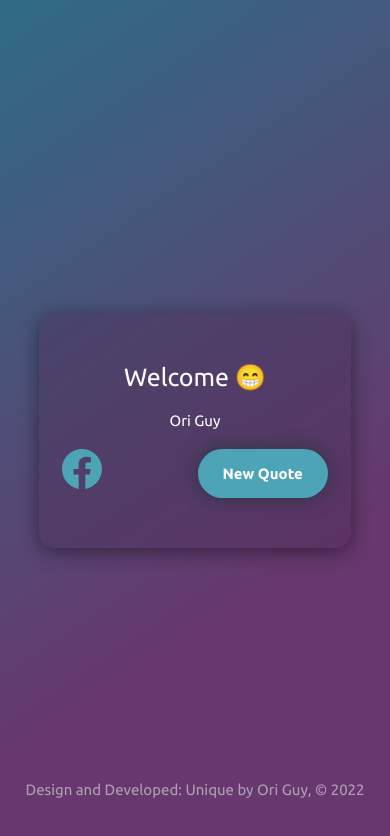
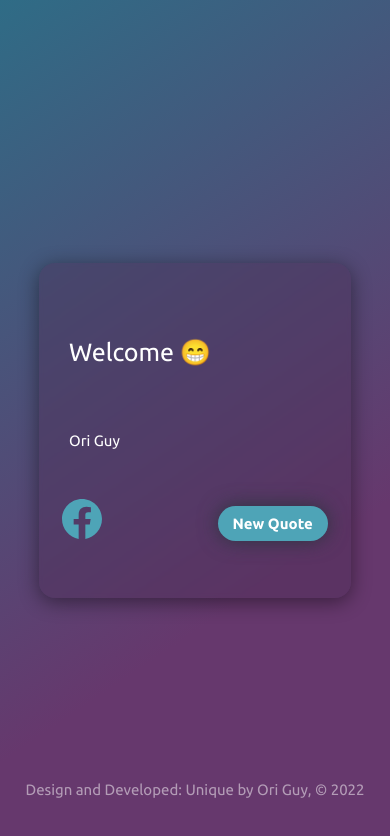
Before and after one commit to OriGuyUniqueDev/Quote-Generator, a plain HTML site: page index.html in a window 390 px wide. Drawn offline with nearby package versions, Linux system fonts and the light colour scheme.

Commit message:
update design

```diff
--- a/style.scss
+++ b/style.scss
@@ -48,7 +48,7 @@ body {
   font-size: 1.5rem;
   position: absolute;
   top: 89%;
-  text-align: center;
+  text-align: right;
 }
 #mainContainer {
   background: #4b2d5661;
@@ -58,11 +58,14 @@ body {
   -webkit-backdrop-filter: blur(2px);
   color: white;
   width: $mainContainerWidth;
+  display: flex;
+  flex-flow: column nowrap;
+  gap: 3rem;
   font-size: $mainContainerFS;
   padding-block: $mainContainerPaddingBlock;
   .textArea {
-    margin: 0 auto;
-    text-align: center;
+    margin-left: 3rem;
+    text-align: left;
     margin-bottom: $quoteGeneratorMarginBottom;
   }
   #quoteGenerator {
@@ -71,6 +74,7 @@ body {
   }
   #author {
     font-size: 1.5rem;
+    text-align: left;
   }
   #interactionContainer {
     width: $interactionContainerWidth;
@@ -100,3 +104,17 @@ button[type="button"]:hover {
 button[type="button"]:active {
   transform: translateY(0.2rem);
 }
+
+@media only screen and (max-width: 600px) {
+
+  button[type="button"] {
+
+    width: 11rem;
+    font-size: 1.5rem;
+    height: 3.5rem;
+    padding: 0;
+    align-self: center;
+
+  }
+
+}
```
Also changed, not shown: style.css, 1 other file.
